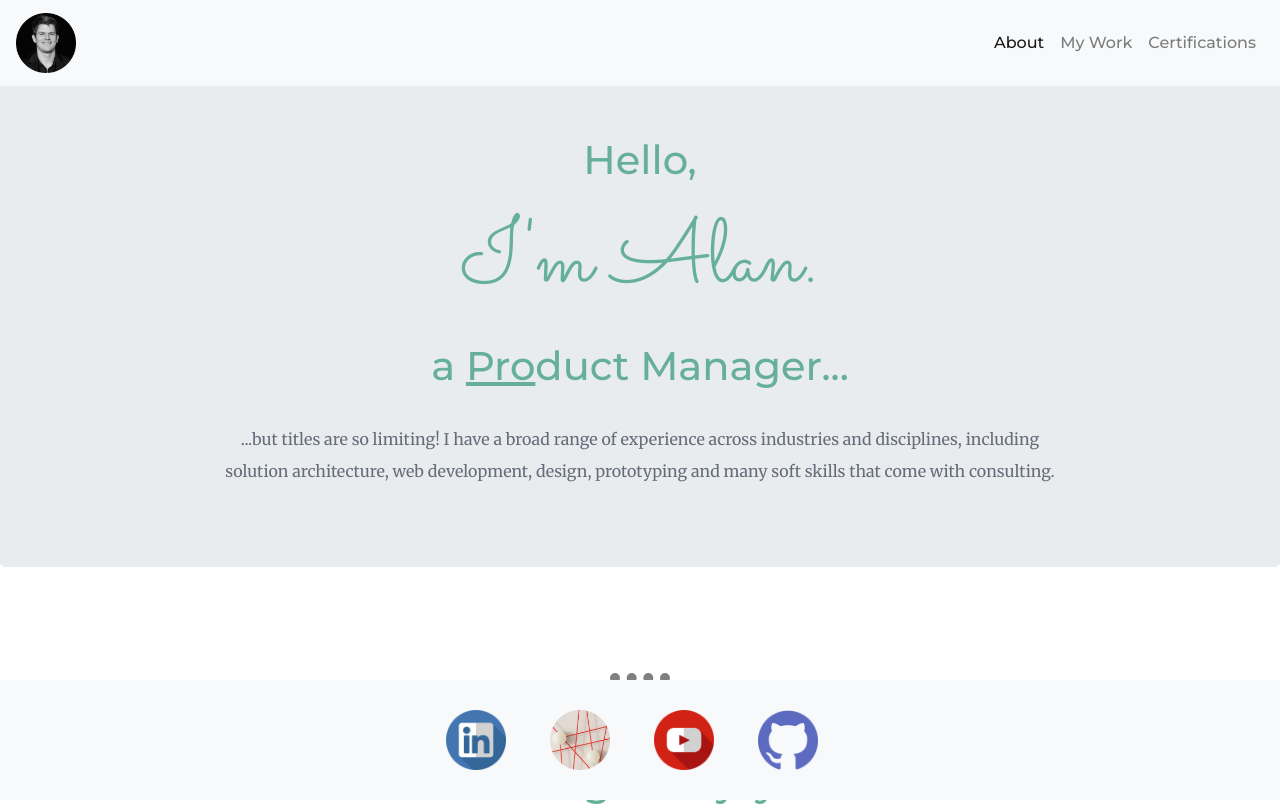
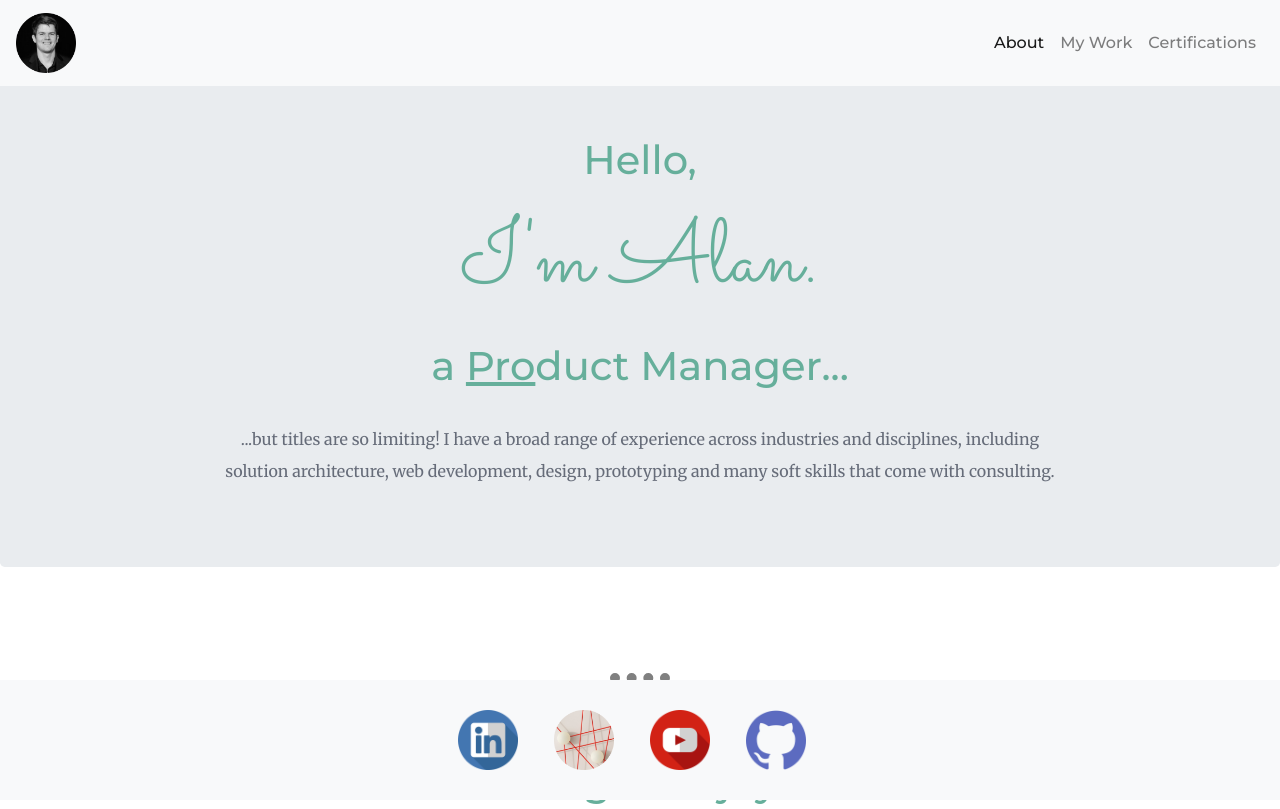
Before and after one commit to Machinecoach/alan-ravy-personal-website, a plain HTML site: page index.html in a window 1280 px wide. Shown: the top 809 px of the page. Drawn offline with nearby package versions, Linux system fonts and the light colour scheme.

Commit message:
Update index.html

```diff
--- a/index.html
+++ b/index.html
@@ -106,13 +106,13 @@
           <a class="navbar-brand" href="https://www.linkedin.com/in/alanravy/">
             <img src="images/linkedin.png" width="60" height="60" alt="LinkedIn Logo" loading="lazy">
           </a>
-          <a class="navbar-brand ml-4" href="https://www.publicissapient.com/insights/platform-product-development-and-the-uncertain-travel-future">
+          <a class="navbar-brand ml-3" href="https://www.publicissapient.com/insights/platform-product-development-and-the-uncertain-travel-future">
             <img src="images/Blog.png" width="60" height="60" alt="Blog Logo" loading="lazy">
           </a>
-          <a class="navbar-brand ml-4" href="https://www.youtube.com/channel/UCqyb1ruNnc_McYU5Vxvhk3w?view_as=subscriber">
+          <a class="navbar-brand ml-3" href="https://www.youtube.com/channel/UCqyb1ruNnc_McYU5Vxvhk3w?view_as=subscriber">
             <img src="images/youtube.png" width="60" height="60" alt="YouTube Logo" loading="lazy">
           </a>
-          <a class="navbar-brand ml-4" href="https://github.com/Machinecoach">
+          <a class="navbar-brand ml-3" href="https://github.com/Machinecoach">
             <img src="images/github.png" width="60" height="60" alt="GitHub Logo" loading="lazy">
           </a>
         </div>
```
